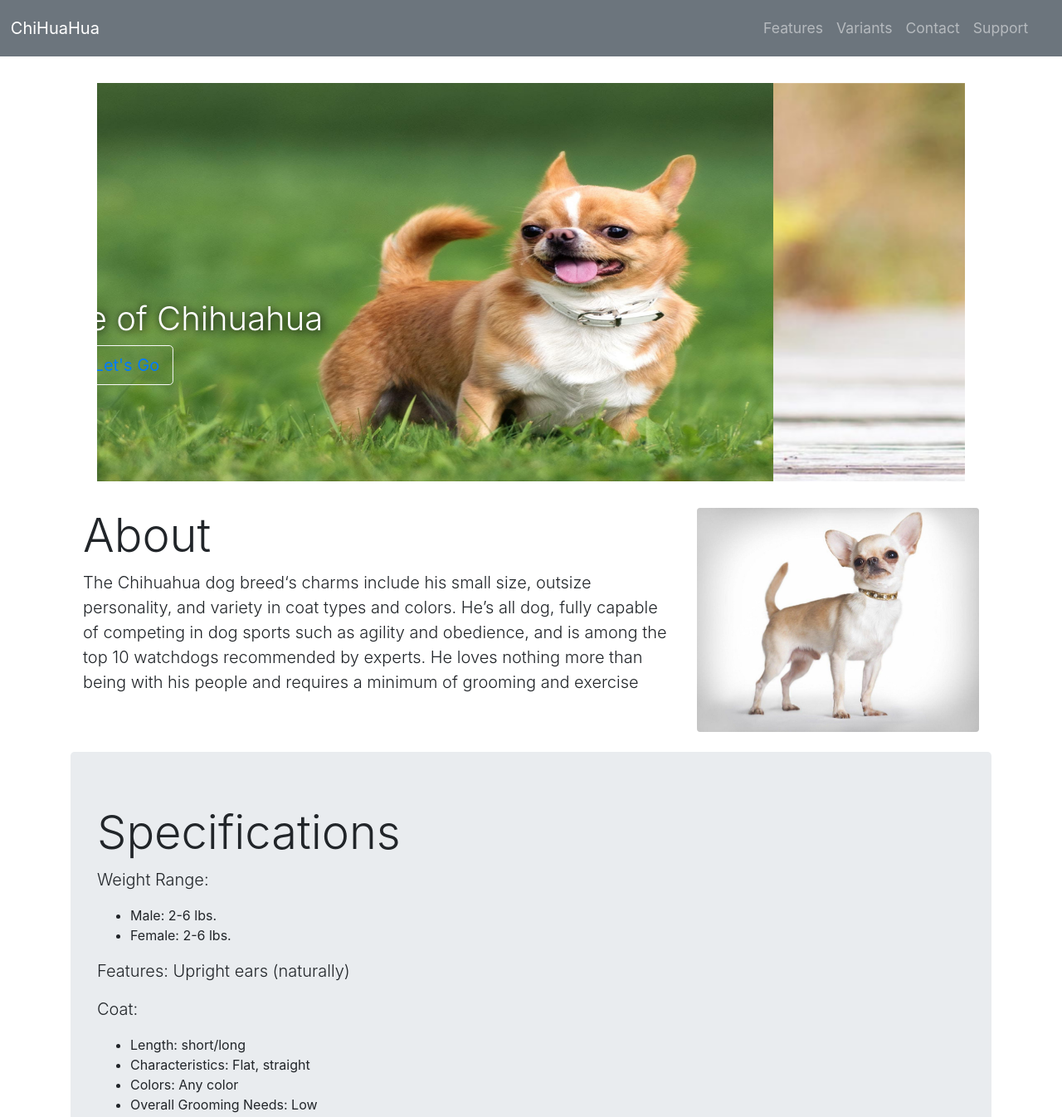
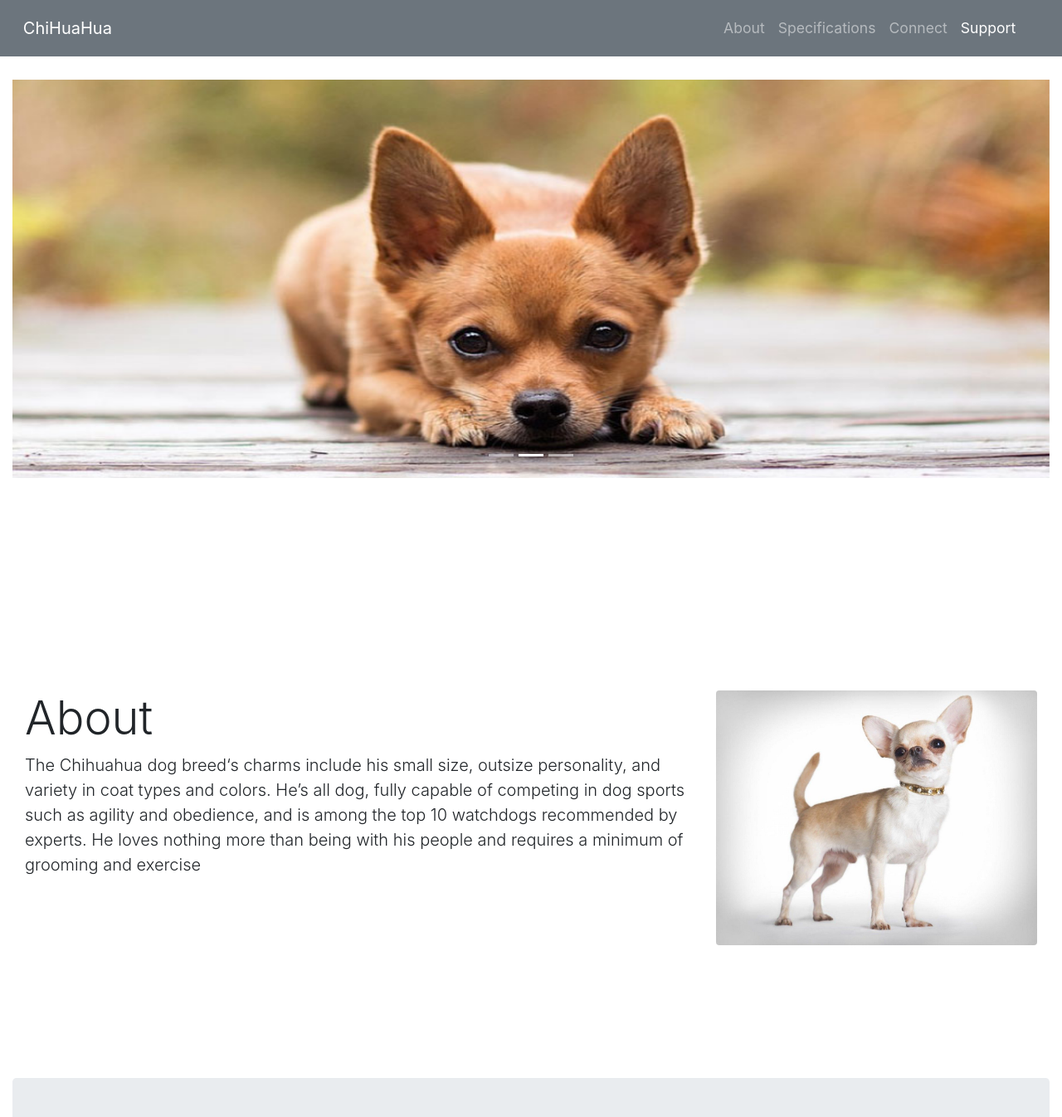
Before and after one commit to shivankit97/product-page-bs4, a plain HTML site: page index.html in a window 1280 px wide. Shown: the top 1346 px of the page at 83% size. Drawn offline with nearby package versions, Linux system fonts and the light colour scheme.

Commit message:
added some styling and animation

```diff
--- a/index.html
+++ b/index.html
@@ -12,35 +12,41 @@
     <!-- Bootstrap CSS -->
     <link rel="stylesheet" href="https://stackpath.bootstrapcdn.com/bootstrap/4.1.1/css/bootstrap.min.css" integrity="sha384-WskhaSGFgHYWDcbwN70/dfYBj47jz9qbsMId/iRN3ewGhXQFZCSftd1LZCfmhktB" crossorigin="anonymous">
     <link rel="stylesheet" href="style.css">
+
+    <!-- Scroll effect -->
+    <script src="https://unpkg.com/scrollreveal/dist/scrollreveal.min.js"></script>
+
     <title>ChiHuaHua</title>
   </head>
 
-  <body>
-            <nav class="navbar navbar-expand-lg navbar-dark bg-secondary sticky-top">
+  <body data-spy="scroll" data-target=".navbar" data-offset="50">       <!--Data spy-->
+            <nav class="navbar navbar-expand-lg navbar-dark bg-secondary fixed-top">
+                <div class="container-fluid">
                 <a class="navbar-brand" href="#">ChiHuaHua</a>
                 <button class="navbar-toggler" type="button" data-toggle="collapse" data-target="#navbarSupportedContent">
                     <span class="navbar-toggler-icon"></span>
                 </button>
                 <div class="collapse navbar-collapse" id="navbarSupportedContent">
-                    <ul class="navbar-nav ml-auto">
+                    <ul class="navbar-nav ml-auto smooth-scroll">
                         <li class="nav-item">
-                            <a class="nav-link" href="#">Features</a>
+                            <a class="nav-link" href="#about">About</a>
                         </li>
                         <li class="nav-item">
-                            <a class="nav-link" href="#">Variants</a>
+                            <a class="nav-link" href="#specifications">Specifications</a>
                         </li>
                         <li class="nav-item">
-                            <a class="nav-link" href="#">Contact</a>
+                            <a class="nav-link" href="#connect">Connect</a>
                         </li>
                         <li class="nav-item">
-                            <a class="nav-link" href="#">Support</a>
+                            <a class="nav-link" href="#support">Support</a>
                         </li>
                     </ul>
                 </div>
+                </div>
             </nav>
             <!--Slide Show-->
-        <div class="container">
-            <div id="slide" class="carousel slide padding" data-ride="carousel">
+        <div class="container-fluid">
+            <div id="slide" class="carousel slide " data-ride="carousel">
 
                 <!-- Indicators -->
                 <ul class="carousel-indicators">
@@ -55,7 +61,7 @@
                     <img src="img/Chihuahua2.jpg" alt="chihuahua photo">
                     <div class="carousel-caption">
                         <h3 class="display-4">Live the life of Chihuahua</h3>
-                        <button class="btn btn-outline-light btn-lg" type="button"><a href="#">Let's Go</a></button>
+                        <button class="btn btn-outline-light btn-lg" type="button"><a href="#about">Let's Go</a></button>
                     </div>
                     </div>
                     <div class="carousel-item">
@@ -67,24 +73,30 @@
             </div>
         </div>
         <!--row-->
-        <div class="container">
+        <section id="about">
+        <div class="container-fluid padding" id="about">
         <div class="row">
             <div class="col-md-8 col-sm-12">
+                <div class="about-left">
                 <h1 class="display-4">About</h1>
                 <p class="lead">
                         The Chihuahua dog breed‘s charms include his small size, outsize personality, and variety in coat types and colors.
                         He’s all dog, fully capable of competing in dog sports such as agility and obedience, and is among the top 10 watchdogs recommended by experts.
                          He loves nothing more than being with his people and requires a minimum of grooming and exercise
                 </p>
+                </div>
             </div>
             <div class="col-md-4 col-sm-12">
-                <img class="rounded" src="img/Chihuahua4.jpg">
+                <div class="about-right">
+                <img class="rounded animate slideInRight" src="img/Chihuahua4.jpg">
+                </div>
             </div>
         </div>
         </div>
-
+        </section>
             <!--Jumbotron-->
-            <div class="jumbotron mt-4">
+            <div class="jumbotron mt-4" id="specifications">
+              <div class="specs">
                 <h1 class="display-4">Specifications</h1>
                 <p class="lead">
                         Weight Range:
@@ -117,11 +129,13 @@
                             <li>Tendency to Dig: Low Social/Attention Needs: High</li>
                         </ul>
                 </p>
+
+              </div>
             </div>
 
-            <div class="row text-center">
-                <div class="col-12">
-                    <h1 class="display-4">Support</h1>
+            <div class="row text-center bigpadding" id="connect">
+                <div class="col-12 connect">
+                    <h1 class="display-4">Connect</h1>
                 </div>
                 <div class="col-12 social">
                     <a href="#"><i class="fab fa-facebook"></i></a>
@@ -133,8 +147,8 @@
             </div>
 
             <!--footer-->
-            <footer>
-                <div class="container">
+            <footer id="support">
+                <div class="container-fluid">
                     <div  class="row text-center">
                         <div class="col-md-4 col-sm-12">
                             <h5>Contact</h5>
@@ -163,8 +177,65 @@
             </footer>
     <!-- Optional JavaScript -->
     <!-- jQuery first, then Popper.js, then Bootstrap JS -->
-    <script src="https://code.jquery.com/jquery-3.3.1.slim.min.js" integrity="sha384-q8i/X+965DzO0rT7abK41JStQIAqVgRVzpbzo5smXKp4YfRvH+8abtTE1Pi6jizo" crossorigin="anonymous"></script>
+        <script
+      src="https://code.jquery.com/jquery-3.2.1.js"
+      integrity="sha256-DZAnKJ/6XZ9si04Hgrsxu/8s717jcIzLy3oi35EouyE="
+      crossorigin="anonymous"></script>
     <script src="https://cdnjs.cloudflare.com/ajax/libs/popper.js/1.14.3/umd/popper.min.js" integrity="sha384-ZMP7rVo3mIykV+2+9J3UJ46jBk0WLaUAdn689aCwoqbBJiSnjAK/l8WvCWPIPm49" crossorigin="anonymous"></script>
     <script src="https://stackpath.bootstrapcdn.com/bootstrap/4.1.1/js/bootstrap.min.js" integrity="sha384-smHYKdLADwkXOn1EmN1qk/HfnUcbVRZyYmZ4qpPea6sjB/pTJ0euyQp0Mk8ck+5T" crossorigin="anonymous"></script>
+
+    <script>
+        window.sr = ScrollReveal();
+        sr.reveal('.navbar',{
+            duration: 2000,
+            origin: 'top'
+        });
+        sr.reveal('.carousel-caption',{
+            duration: 2000,
+            origin: 'bottom'
+        });
+        sr.reveal('.about-left',{
+            duration: 2000,
+            origin: 'top',
+            easing: 'cubic-bezier(0.6, 0.2, 0.1, 1)',
+            viewFactor: 0.2
+        });
+        sr.reveal('.about-right',{
+            duration: 2000,
+            origin: 'right',
+            delay: 1000,
+            viewFactor: 0.2,
+            distance: '300px'
+        });
+        sr.reveal('.specs',{
+            duration: 2000,
+            origin: 'left',
+            viewFactor: 0.2,
+            distance: '200px'
+        });
+        sr.reveal('.connect',{
+            duration: 2000,
+            viewFactor: 0.2,
+            origin: 'top'
+        });
+        sr.reveal('.social a', { duration: 2000 }, 200);
+    </script>
+    <script>
+    $(function() {
+      // Smooth Scrolling
+      $('a[href*="#"]:not([href="#"])').click(function() {
+        if (location.pathname.replace(/^\//,'') == this.pathname.replace(/^\//,'') && location.hostname == this.hostname) {
+          var target = $(this.hash);
+          target = target.length ? target : $('[name=' + this.hash.slice(1) +']');
+          if (target.length) {
+            $('html, body').animate({
+              scrollTop: target.offset().top
+            }, 1000);
+            return false;
+          }
+        }
+      });
+    });
+    </script>
   </body>
 </html>
--- a/style.css
+++ b/style.css
@@ -1,3 +1,6 @@
+body {
+    margin-top: 6rem;
+}
 html body {
     height: 100%;
     width: 100%;
@@ -15,17 +18,19 @@ html body {
     width: 100%;
      height: 30rem;
 }
+
 .carousel-caption {
     position: absolute;
     top: 50%;
-    transform: translateX(-35%);
 }
 .carousel-caption h3 {
     font-size: 40px;
     text-shadow: 1px 1px 10px #000;
 }
 .padding {
-    padding: 2rem;
+    padding-top: 6rem;
+    margin-top: 10rem;
+    margin-bottom: 10rem;
 }
 .social {
     font-size: 4rem;
@@ -36,5 +41,10 @@ html body {
     height: 100%;
 }
 footer {
+    padding-top: 20px;
     background-color: sienna;
 }
+.bigpadding {
+    margin-top: 10rem;
+    margin-bottom: 10rem;
+}
```
